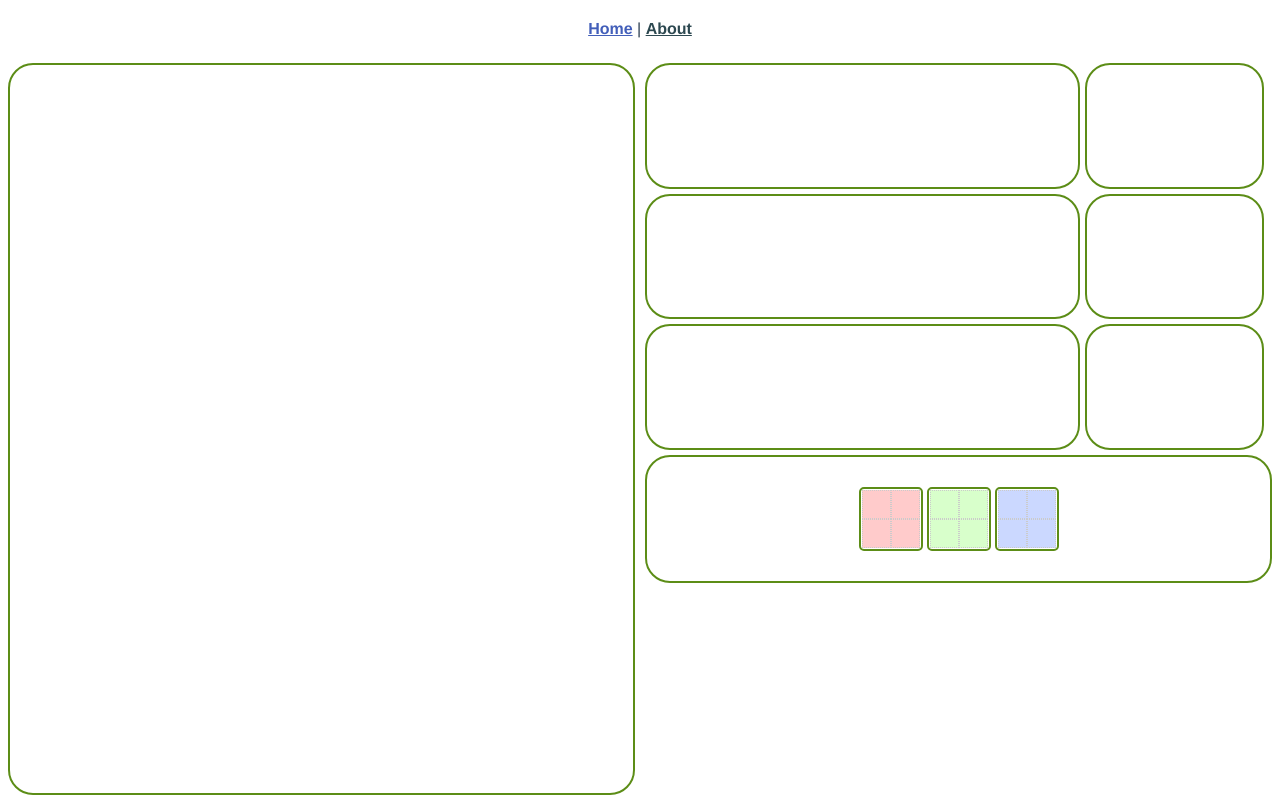
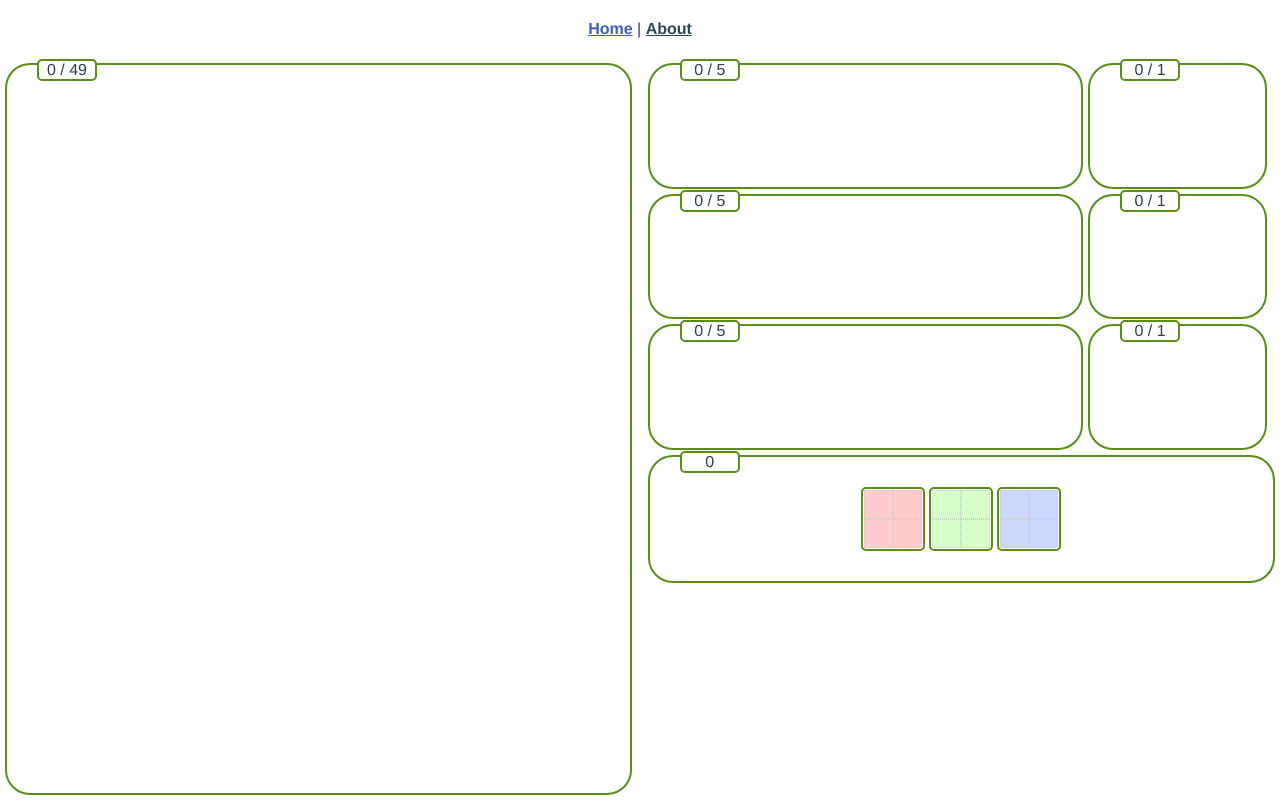
Before and after one commit to philip-dale/squares, a Vue app: page / in a window 1280 px wide. Built offline with nearby package versions, Linux system fonts and the light colour scheme.

Commit message:
Added counters

```diff
--- a/src/components/SampleContainer.vue
+++ b/src/components/SampleContainer.vue
@@ -1,4 +1,5 @@
 <template>
+  <div class="outerContainer">
     <div
       class="sampleContainer"
       @drop="onDrop()"
@@ -25,6 +26,13 @@
           :parent="s.parentId"
           :uid="s.uid"
         />
+      </div>
+    </div>
+    <div class="counter" v-if="destroy">
+      {{ this.gameState.getTotalCompleted  }}
+    </div>
+    <div class="counter" v-else>
+      {{ currentItems + " / " + this.maxSamples  }}
     </div>
   </div>
 </template>
@@ -83,6 +91,9 @@ export default {
     },
     showGhosts() {
       return this.containerType === "sink" && this.settings.getGameType === "standard"
+    },
+    currentItems() {
+      return Object.keys(this.samples.containerSamples(this.id)).length
     }
   },
   methods: {
@@ -120,13 +131,19 @@ export default {
 </script>
 
 <style scoped>
+.outerContainer {
+  width: 100%;
+  height: 100%;
+  position: relative;
+}
+
 .sampleContainer {
   width: 100%;
   height: 100%;
   box-sizing: border-box;
   border-radius: 25px;
   border: 2px solid #5c8d17;
-  padding: 10px;
+  padding: 15px;
   display: flex;
   flex-wrap: wrap;
 }
@@ -136,4 +153,22 @@ export default {
   flex-wrap: wrap;
 }
 
+.counter {
+  top: -0.25em;
+  left: 2em;
+  position: absolute;
+  display: flex;
+  border: 2px solid #5c8d17;
+  border-radius: 5px;
+  background-color: white;
+  width: 3.5em;
+  text-align: center;
+  display: inline-block;
+  -webkit-user-select: none;
+  -khtml-user-select: none;
+  -moz-user-select: none;
+  -ms-user-select: none;
+  -o-user-select: none;
+  user-select: none;
+}
 </style>
--- a/src/components/SampleMerger.vue
+++ b/src/components/SampleMerger.vue
@@ -40,7 +40,6 @@ export default {
 
 .merger-input {
     display: flex;
-    /* width: 75%; */
     padding-right: 5px;
     min-height: 6em;
     width: 34vw;
@@ -49,7 +48,6 @@ export default {
 
 .merger-output {
     display: flex;
-    /* width: 25%; */
     min-height: 6em;
     width: 14vw;
     min-width: 7em;
--- a/src/stores/gameState.js
+++ b/src/stores/gameState.js
@@ -9,6 +9,14 @@ export const gameStateStore = defineStore('gameState', {
         getSamplesCompleted: (state) => {
             return state.samplesCompleted
         },
+        getTotalCompleted: (state) => {
+            const settings = settingsStore()
+            let total = 0
+            for(let i=0; i<settings.getMaxParts; i++) {
+                total += state.samplesCompleted[i.toString()]
+            }
+            return total
+        }
     },
     actions: {
         reset() {
--- a/src/stores/samplesStore.js
+++ b/src/stores/samplesStore.js
@@ -171,7 +171,7 @@ export const samplesStore = defineStore('samples', {
             if (this.canDestroy(newContainerType)) {
                 if(pureVal != -1) {
                     gameState.addCompletedSample(pureVal)
-                    this.samples.removeSelected();
+                    this.removeSelected();
                 }
             } else if(this.hasSpace(newContainerId)){
                 this.moveSelected(newContainerId)
--- a/src/views/PlayGame.vue
+++ b/src/views/PlayGame.vue
@@ -35,12 +35,11 @@ export default {
   margin-left: 0px;
 }
 .stores {
-  /* width: 50%; */
+  width: 50%;
   padding: 5px;
 }
 
 .mergers {
-  /* width: 50%; */
   padding: 5px;
   display: flex;
   flex-direction: column;
@@ -60,8 +59,6 @@ export default {
 }
 
 .spawn {
-  /* height: 32.6em; */
-  /* min-height: 32.6em; */
   width: 49vw;
   min-width: 49vw;
 }
```
Lines whose indentation alone changed are shown as unchanged.
